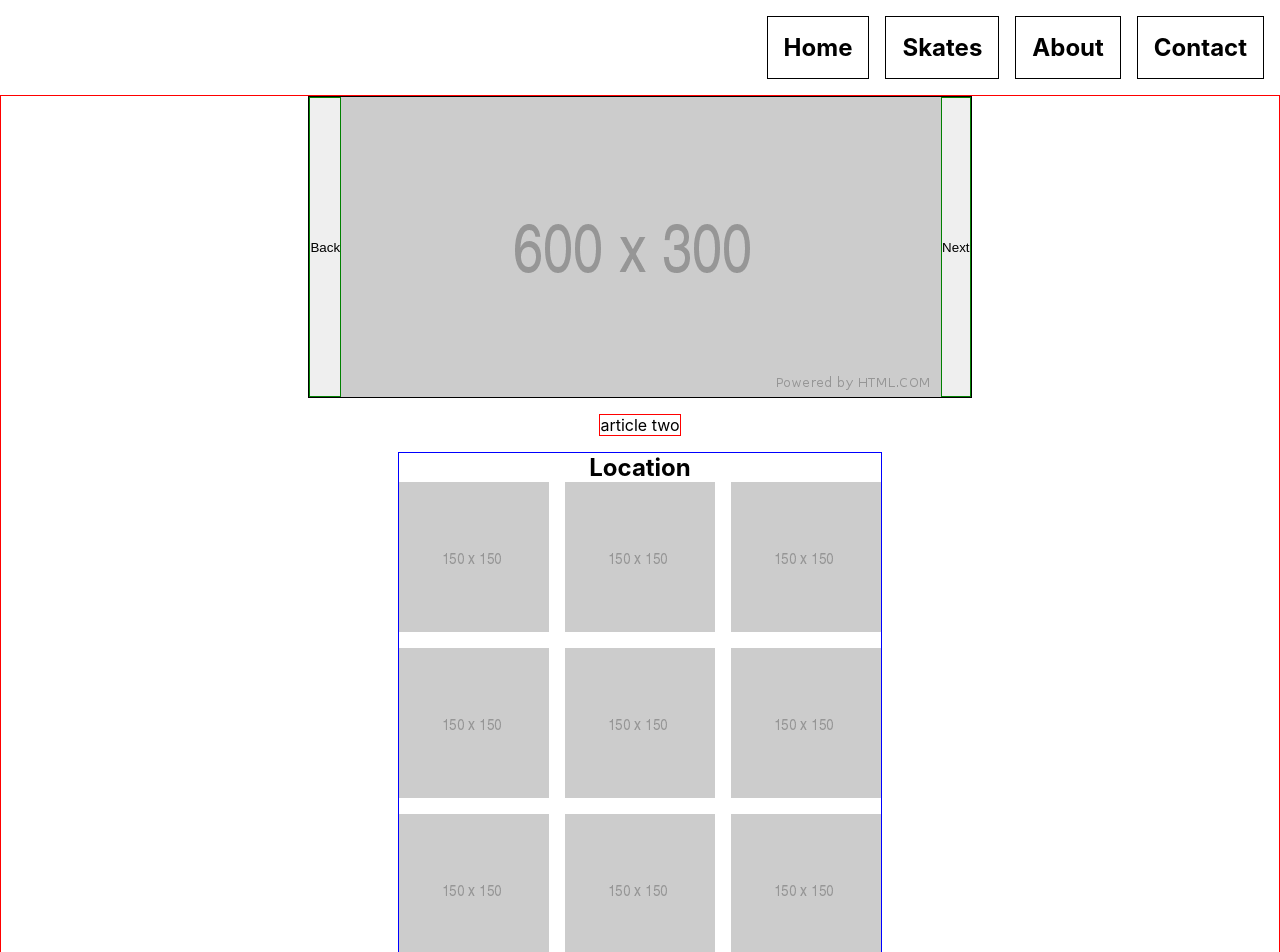
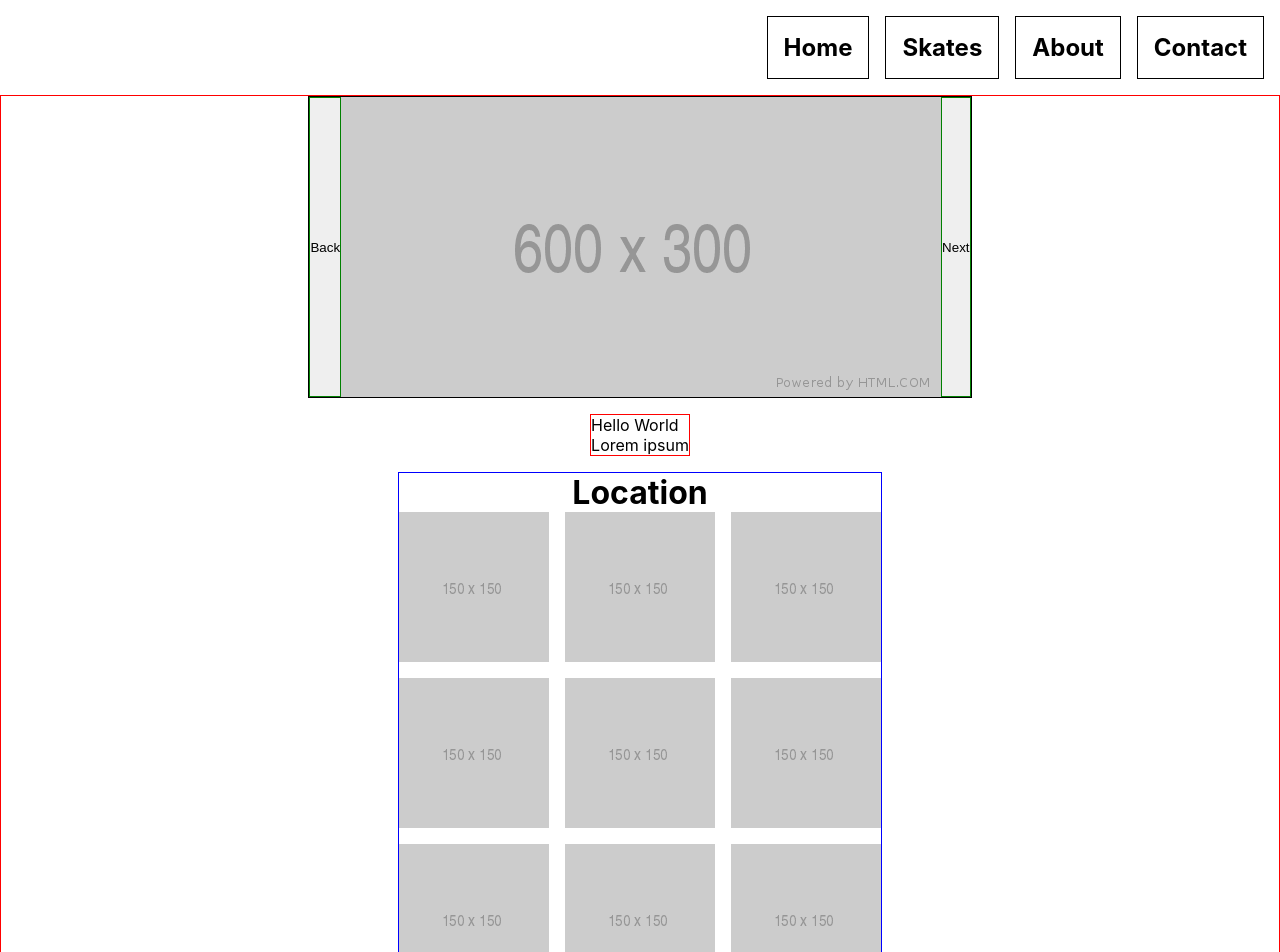
Before and after one commit to aliuwd927/basic-hp-app, a React (Create React App) app: page / in a window 1280 px wide. Shown: the top 952 px of the page. Built offline with nearby package versions, Linux system fonts and the light colour scheme.

Commit message:
refactored code again

```diff
--- a/src/ItemBox.jsx
+++ b/src/ItemBox.jsx
@@ -7,8 +7,9 @@ function ItemBox(){
        displayArray.push(<img src={image150} alt="grey box"/>)
     }
   return (
-    <div className="array_Container">
-      {displayArray}
+    <div className="article_Sub_Container_Two">
+      <h1 className="location_Text">Location</h1>
+      <section className="array_Container">{displayArray}</section>
     </div>
   );
 }
--- a/src/section.jsx
+++ b/src/section.jsx
@@ -1,23 +1,13 @@
 import ImgCarousel from "./imgcarousel";
 import ItemBox from "./ItemBox";
+import Testimonial from "./testimonial";
 
 function SectionPage(){
   return (
     <div className = "article_Container">
-      <article className = "article_one">
         <ImgCarousel />
-      </article>
-      <div className="article_Sub_Container_One">
-      <article className = "article_two">
-          article two
-        </article>
-      </div>
-      <div className ="article_Sub_Container_Two">
-        <article className = "article_three">
-        <h1 className="location_Text">Location</h1>
-          <ItemBox />
-        </article>
-      </div>
+        <Testimonial />
+        <ItemBox />
     </div>
   );
 }
--- /dev/null
+++ b/src/testimonial.jsx
@@ -0,0 +1,10 @@
+function Testimonial(){
+  return (
+    <div className="article_Sub_Container_One">
+      <section>Hello World</section>
+      <section>Lorem ipsum</section>
+    </div>
+  )
+}
+
+export default Testimonial;
```
